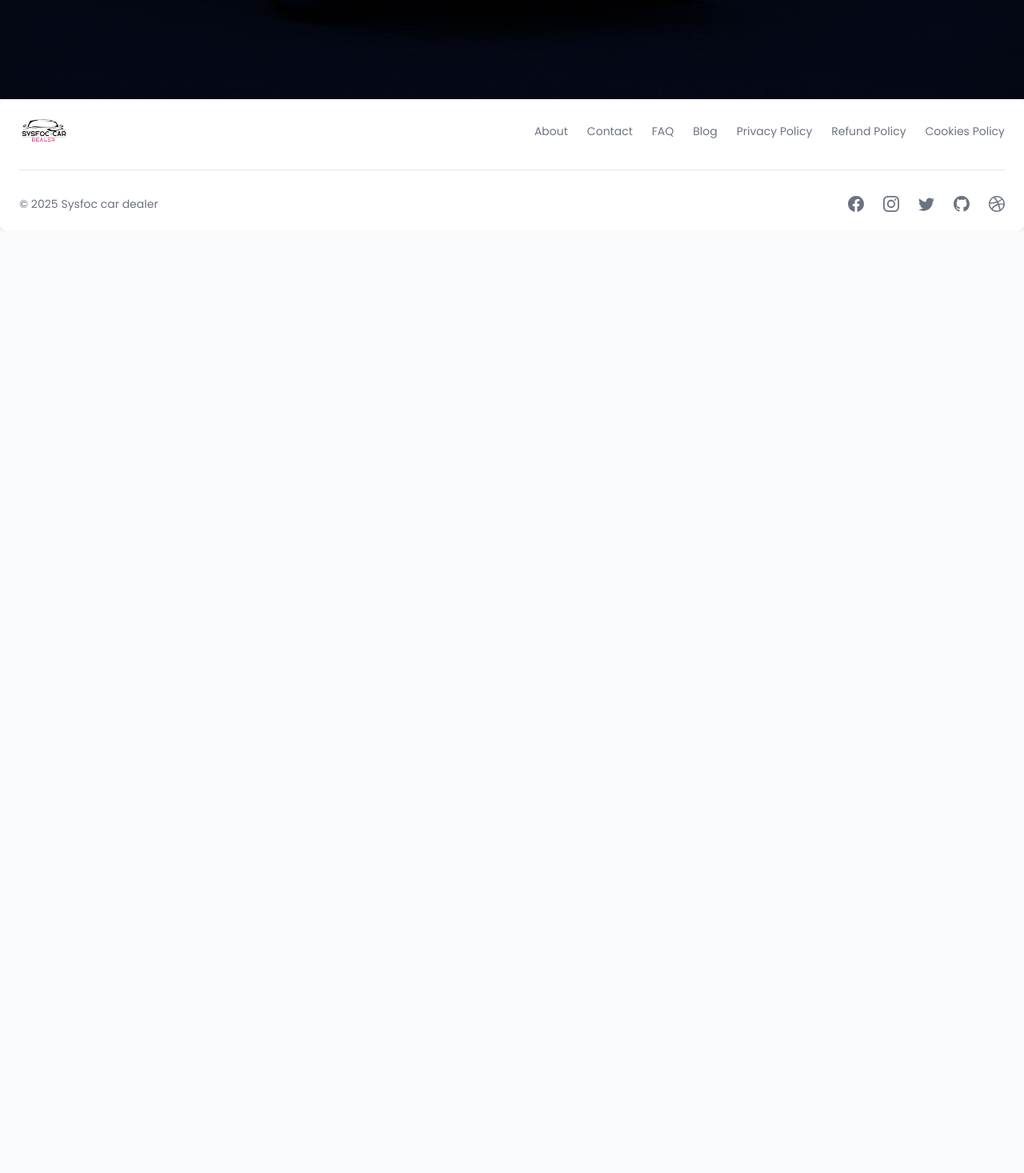
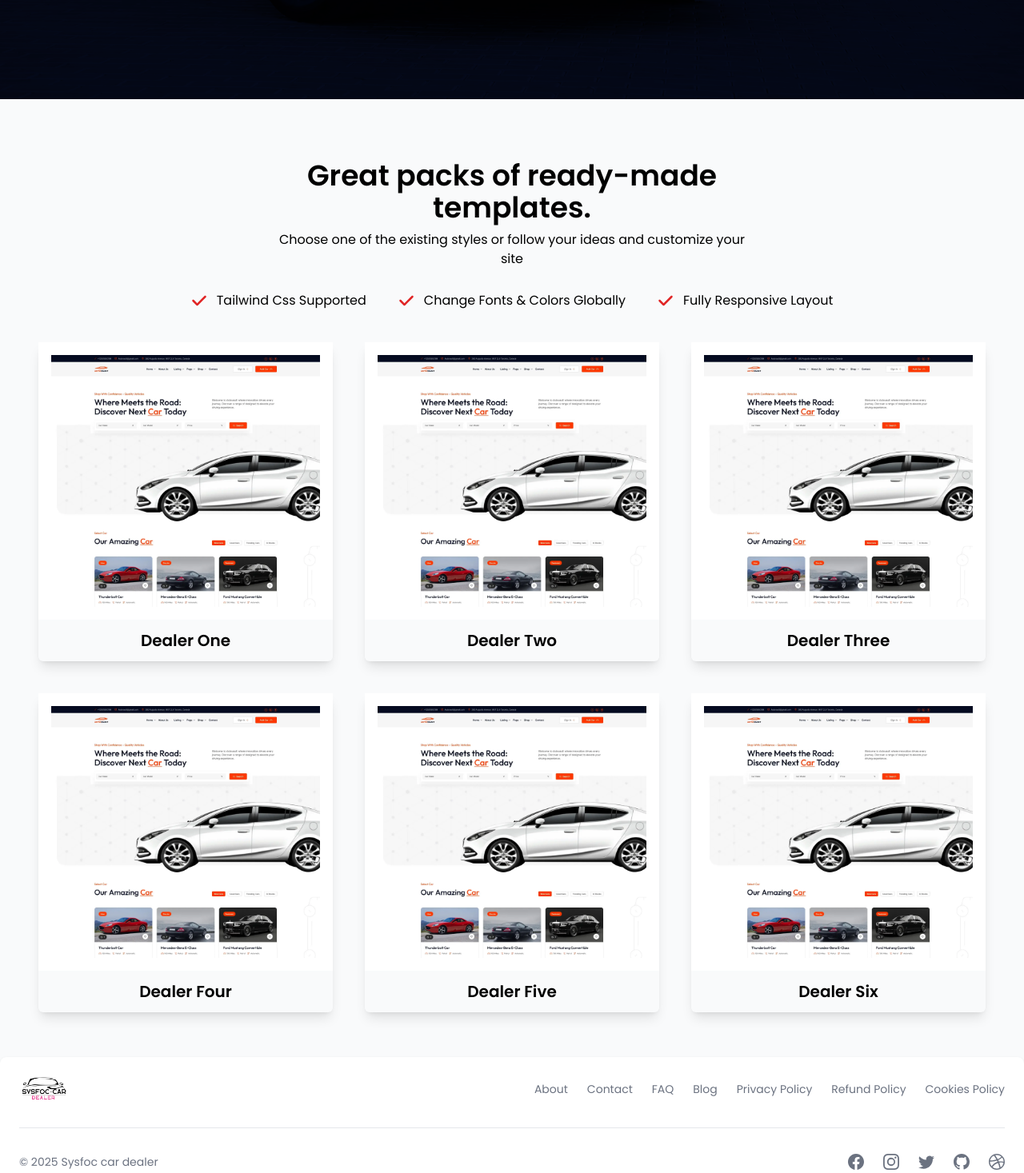
Before and after one commit to sysfoc/car-dealer-demo, a Next.js app: page / in a window 1280 px wide. Shown: the part 932-2399 px from the top of the page at 80% size. Before the commit the page ends 1221 px from the top, so only its background shows below. Built offline with nearby package versions, Linux system fonts and the light colour scheme.

Commit message:
Design the Projects Templates Show Up Section

```diff
--- /dev/null
+++ b/app/components/home/HeroBanner.jsx
@@ -0,0 +1,39 @@
+import React from "react";
+import Link from "next/link";
+import { MdArrowOutward } from "react-icons/md";
+const HeroBanner = () => {
+  return (
+    <section
+      className="min-h-screen w-full flex items-center justify-center relative"
+      style={{
+        background: "url('./banner.webp') no-repeat center center/cover",
+        backgroundColor: "rgb(5, 11, 32)",
+        backgroundBlendMode: "multiply",
+      }}
+    >
+      <div className="absolute top-10 left-10 sm:left-14 text-white">
+        <span>Great packs of ready-made templates</span>
+      </div>
+      <div className="w-[75%] text-center">
+        <h1 className="text-white text-4xl sm:text-5xl font-bold !leading-[3.5rem]">
+          Car Dealer, Car Leasing, Car Repair HTML & Next JS Templates
+        </h1>
+        <p className="py-4 text-white">
+          Autovault provides full of features for creating a perfect Business
+          website as like Consulting, Corporate, Finance, Agency and Marketing
+          websites.
+        </p>
+        <div className="flex items-center justify-center">
+          <Link
+            href={"/add-ons"}
+            className="bg-red-600 text-white px-4 py-2 rounded-md mt-3 flex items-center gap-2"
+          >
+            View Demos <MdArrowOutward fontSize={20} />
+          </Link>
+        </div>
+      </div>
+    </section>
+  );
+};
+
+export default HeroBanner;
--- /dev/null
+++ b/app/components/home/ProjectTemplates.jsx
@@ -0,0 +1,151 @@
+import Image from "next/image";
+import Link from "next/link";
+import React from "react";
+import { FaCheck } from "react-icons/fa6";
+const ProjectTemplates = () => {
+  return (
+    <section className="my-14 mx-4 md:mx-12">
+      <div className="py-5 flex items-center justify-center">
+        <div className="text-center w-full md:w-[50%]">
+          <h2 className="text-4xl font-semibold">
+            Great packs of ready-made templates.
+          </h2>
+          <p className="my-2">
+            Choose one of the existing styles or follow your ideas and customize
+            your site
+          </p>
+        </div>
+      </div>
+      <div className="flex items-center justify-center">
+        <div className="flex items-center gap-x-10 gap-y-5 justify-between flex-wrap">
+          <div className="flex items-center gap-3">
+            <FaCheck fontSize={20} className="text-red-600" />
+            <span>Tailwind Css Supported</span>
+          </div>
+          <div className="flex items-center gap-3">
+            <FaCheck fontSize={20} className="text-red-600" />
+            <span>Change Fonts & Colors Globally</span>
+          </div>
+          <div className="flex items-center gap-3">
+            <FaCheck fontSize={20} className="text-red-600" />
+            <span>Fully Responsive Layout</span>
+          </div>
+        </div>
+      </div>
+      <div className="my-10">
+        <div className="grid grid-cols-1 md:grid-cols-2 lg:grid-cols-3 gap-10">
+          <div className="rounded-md shadow-lg transition-transform duration-300 hover:-translate-y-4">
+            <Link href={"/"}>
+              <div className="p-4 bg-white">
+                <Image
+                  src={"/demo-1.webp"}
+                  alt="demo"
+                  width={500}
+                  height={500}
+                  className="size-auto"
+                />
+              </div>
+              <div className="py-3">
+                <h3 className="text-center font-semibold text-xl">
+                  Dealer One
+                </h3>
+              </div>
+            </Link>
+          </div>
+          <div className="rounded-md shadow-lg transition-transform duration-300 hover:-translate-y-2">
+            <Link href={"/"}>
+              <div className="p-4 bg-white">
+                <Image
+                  src={"/demo-1.webp"}
+                  alt="demo"
+                  width={500}
+                  height={500}
+                  className="size-auto"
+                />
+              </div>
+              <div className="py-3">
+                <h3 className="text-center font-semibold text-xl">
+                  Dealer Two
+                </h3>
+              </div>
+            </Link>
+          </div>
+          <div className="rounded-md shadow-lg transition-transform duration-300 hover:-translate-y-2">
+            <Link href={"/"}>
+              <div className="p-4 bg-white">
+                <Image
+                  src={"/demo-1.webp"}
+                  alt="demo"
+                  width={500}
+                  height={500}
+                  className="size-auto"
+                />
+              </div>
+              <div className="py-3">
+                <h3 className="text-center font-semibold text-xl">
+                  Dealer Three
+                </h3>
+              </div>
+            </Link>
+          </div>
+          <div className="rounded-md shadow-lg transition-transform duration-300 hover:-translate-y-2">
+            <Link href={"/"}>
+              <div className="p-4 bg-white">
+                <Image
+                  src={"/demo-1.webp"}
+                  alt="demo"
+                  width={500}
+                  height={500}
+                  className="size-auto"
+                />
+              </div>
+              <div className="py-3">
+                <h3 className="text-center font-semibold text-xl">
+                  Dealer Four
+                </h3>
+              </div>
+            </Link>
+          </div>
+          <div className="rounded-md shadow-lg transition-transform duration-300 hover:-translate-y-2">
+            <Link href={"/"}>
+              <div className="p-4 bg-white">
+                <Image
+                  src={"/demo-1.webp"}
+                  alt="demo"
+                  width={500}
+                  height={500}
+                  className="size-auto"
+                />
+              </div>
+              <div className="py-3">
+                <h3 className="text-center font-semibold text-xl">
+                  Dealer Five
+                </h3>
+              </div>
+            </Link>
+          </div>
+          <div className="rounded-md shadow-lg transition-transform duration-300 hover:-translate-y-2">
+            <Link href={"/"}>
+              <div className="p-4 bg-white">
+                <Image
+                  src={"/demo-1.webp"}
+                  alt="demo"
+                  width={500}
+                  height={500}
+                  className="size-auto"
+                />
+              </div>
+              <div className="py-3">
+                <h3 className="text-center font-semibold text-xl">
+                  Dealer Six
+                </h3>
+              </div>
+            </Link>
+          </div>
+        </div>
+      </div>
+    </section>
+  );
+};
+
+export default ProjectTemplates;
--- a/app/page.tsx
+++ b/app/page.tsx
@@ -1,33 +1,10 @@
-import Link from "next/link";
-import { MdArrowOutward } from "react-icons/md";
+import HeroBanner from "@/app/components/home/HeroBanner"
+import ProjectTemplates from "@/app/components/home/ProjectTemplates"
 export default function Home() {
   return (
     <main>
-      <section
-        className="min-h-screen w-full flex items-center justify-center relative"
-        style={{
-          background: "url('./banner.webp') no-repeat center center/cover",
-          backgroundColor: "rgb(5, 11, 32)",
-          backgroundBlendMode: "multiply",
-        }}
-      >
-        <div className="absolute top-10 left-10 sm:left-14 text-white">
-          <span>Great packs of ready-made templates</span>
-        </div>
-        <div className="w-[80%] text-center">
-          <h1 className="text-white text-4xl sm:text-5xl font-semibold leading-tight">
-            Car Dealer, Car Leasing, Car Repair HTML & Next JS Templates
-          </h1>
-          <div className="flex items-center justify-center">
-            <Link
-              href={"/add-ons"}
-              className="bg-red-600 text-white px-4 py-2 rounded-md mt-6 flex items-center gap-2"
-            >
-              View Demos <MdArrowOutward fontSize={20} />
-            </Link>
-          </div>
-        </div>
-      </section>
+      <HeroBanner/>
+      <ProjectTemplates/>
     </main>
   );
 }
```
Also changed, not shown: public/demo-1.webp (added).
